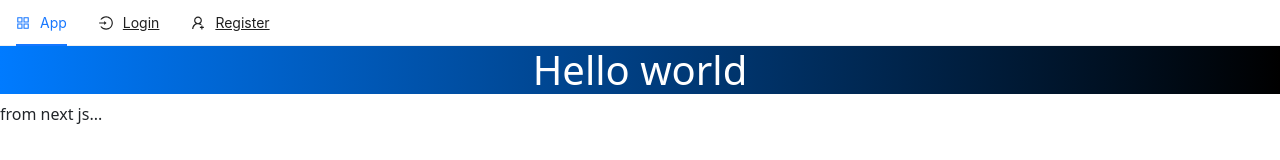
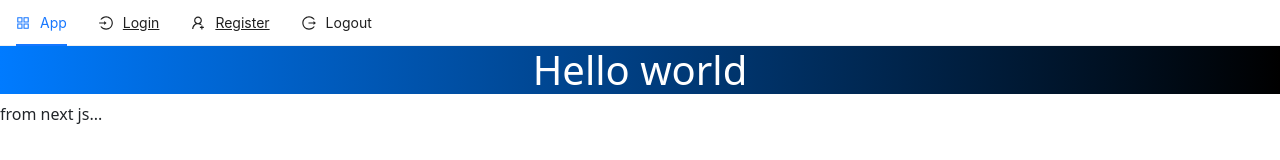
Before and after one commit to ibraaa33/Online-Learning-System, a Next.js app in the folder client/: page / in a window 1280 px wide. Shown: the top 160 px of the page. Built offline with nearby package versions, Linux system fonts and the light colour scheme.

Commit message:
Added logout

```diff
--- a/client/components/TopNav.js
+++ b/client/components/TopNav.js
@@ -1,9 +1,15 @@
-import { useState, useEffect } from "react";
+import { useState, useEffect,useContext } from "react";
 import { Menu } from "antd";
 import Link from "next/link";
+import { Context } from "../context";
+import axios from "axios";
+import { useRouter } from "next/router";
+import { toast } from "react-toastify";
+
 import {
   AppstoreOutlined,
   LoginOutlined,
+  LogoutOutlined,
   UserAddOutlined,
 } from "@ant-design/icons";
 
@@ -12,10 +18,21 @@ const { Item } = Menu;
 const TopNav = () => {
   const [current, setCurrent] = useState("");
 
+  const { state, dispatch } = useContext(Context);
+
+  const router = useRouter();
+
   useEffect(() => {
     process.browser && setCurrent(window.location.pathname);
   }, [process.browser && window.location.pathname]);
 
+  const logout = async () => {
+    dispatch({ type: "LOGOUT" });
+    window.localStorage.removeItem("user");
+    const { data } = await axios.get("/api/logout");
+    toast(data.message);
+    router.push("/login");
+  };
   return (
     <Menu mode="horizontal" selectedKeys={[current]}>
       <Item
@@ -47,6 +64,9 @@ const TopNav = () => {
           <a>Register</a>
         </Link>
       </Item>
+      <Item onClick={logout} icon={<LogoutOutlined />} className="float-right">
+        Logout
+      </Item>
     </Menu>
   );
 };
```
Also changed, not shown: 2 other files (tests, documents, lock files or other folders).
